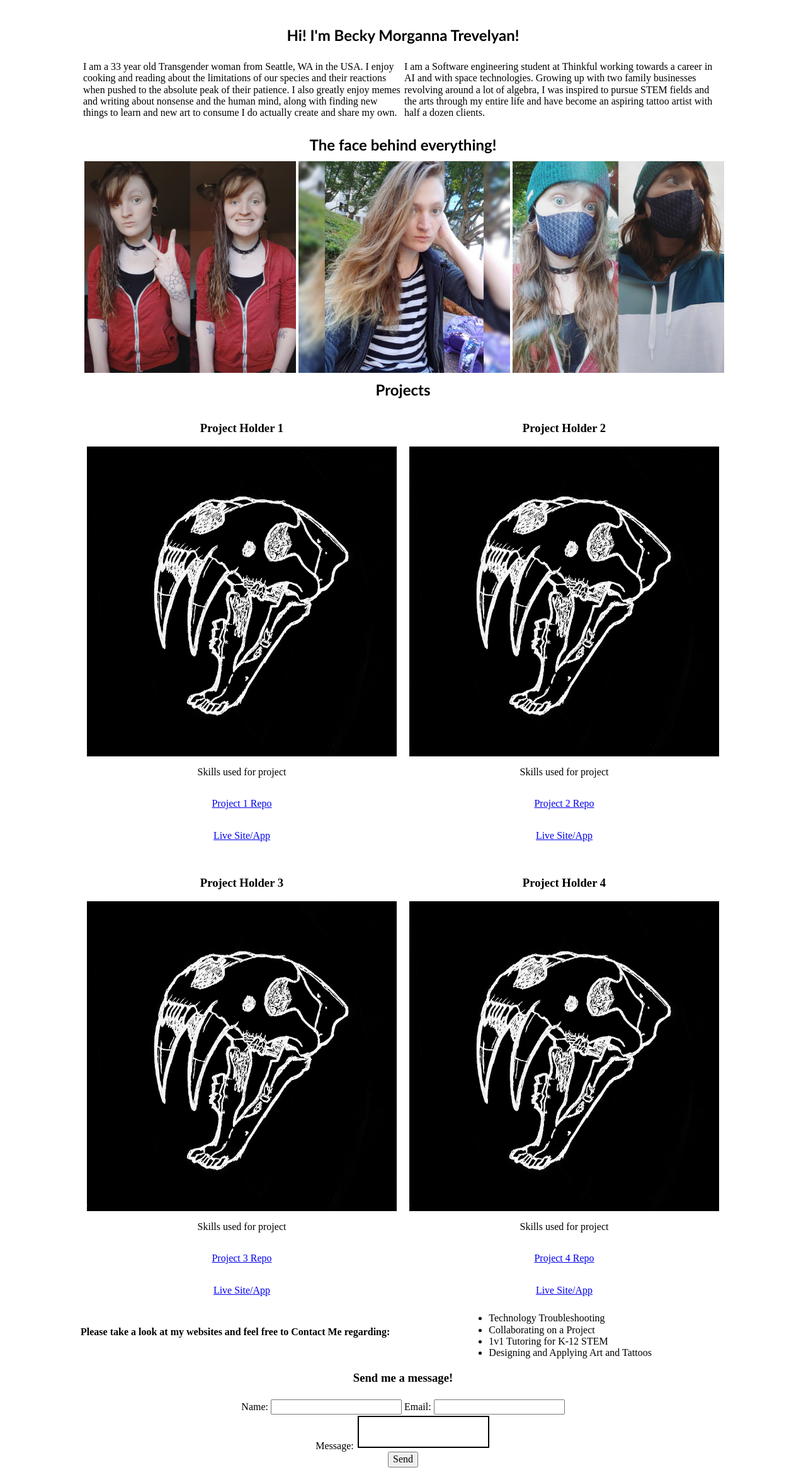
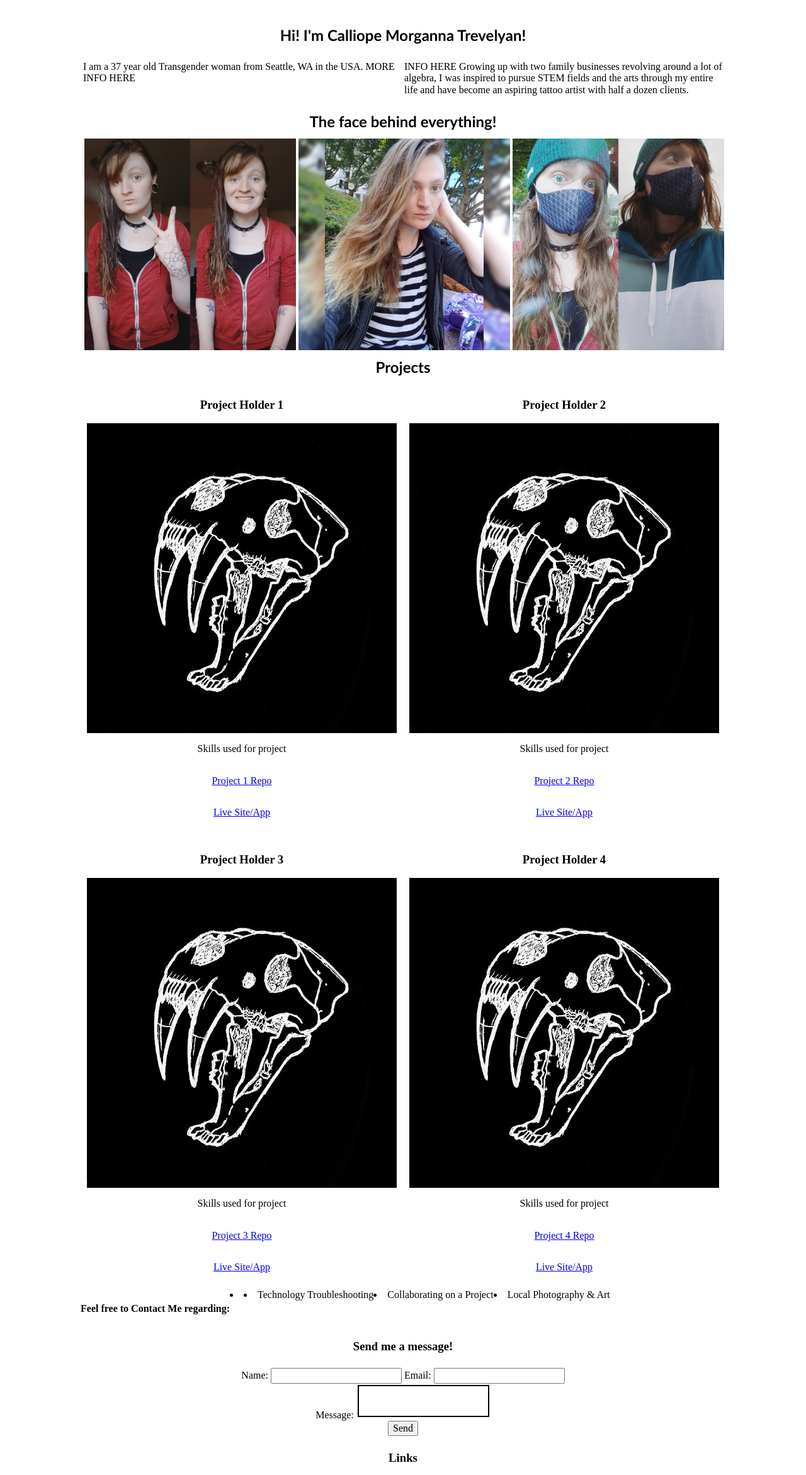
Before and after one commit to BTrevelyan/portfolio, a plain HTML site: page index.html in a window 1280 px wide. Shown: the part 143-2485 px from the top of the page at 63% size. Drawn offline with nearby package versions, Linux system fonts and the light colour scheme; a script that the page names is missing.

Commit message:
Update index.html
2005 name update

```diff
--- a/index.html
+++ b/index.html
@@ -11,7 +11,7 @@
 <header>
   <section id="home">
   <h1>
-    <strong>Becky Trevelyan</strong>
+    <strong>Calliope Trevelyan</strong>
   </h1>
   <h2>
     Abstract Conceptual Artist
@@ -30,19 +30,15 @@
 <main>
   <section id="about">
   <h2>
-  Hi! I'm Becky Morganna Trevelyan!
+  Hi! I'm Calliope Morganna Trevelyan!
   </h2>
     <div class="group">
       <div class="item">
-      <p>I am a 33 year old Transgender woman from Seattle, WA in the USA.
-        I enjoy cooking and reading about the limitations of our species and their reactions
-        when pushed to the absolute peak of their patience. I also greatly enjoy memes
-        and writing about nonsense and the human mind, along with finding new things
-        to learn and new art to consume I do actually create and share my own.</p>
+      <p>I am a 37 year old Transgender woman from Seattle, WA in the USA.
+          MORE INFO HERE</p>
     </div>
       <div class="item">
-          <p>I am a Software engineering student at Thinkful working towards a career
-          in AI and with space technologies. Growing up with two family businesses
+          <p>INFO HERE Growing up with two family businesses
           revolving around a lot of algebra, I was inspired to pursue STEM fields and
           the arts through my entire life and have become an aspiring tattoo artist
           with half a dozen clients.</p>
@@ -111,13 +107,12 @@
       </div>
   </section>
   <section id="contactMe" class="center">
-<h4>Please take a look at my websites and feel free to Contact Me regarding:</h4>
-  <ul>
+<h4>Feel free to Contact Me regarding:</h4>
+  <li></li>
     <li>Technology Troubleshooting</li>
     <li>Collaborating on a Project</li>
-    <li>1v1 Tutoring for K-12 STEM</li>
-    <li>Designing and Applying Art and Tattoos</li>
-  </ul>
+    <li>Local Photography & Art</li>
+
   </section>
   <section>
     <h3>Send me a message!</h3>
@@ -137,8 +132,8 @@
   <section id="logos">
     <h3>Links</h3>
     <div class="group">
-    <div class="item"><a href="mailto:becky.trevelyan@gmail.com" target="_blank"><img src="images/Gmail_Icon.png" alt="Gmail" width="100" height="100"></a></div>
-    <div class="item"><a href="https://www.linkedin.com/in/beckymtrevelyan/" target="_blank"><img src="images/LI-In-Bug.png"  alt="LinkedIn" width="120" height="100"></a></div>
+    <div class="item"><a href="mailto:calliope.trevelyan@gmail.com" target="_blank"><img src="images/Gmail_Icon.png" alt="Gmail" width="100" height="100"></a></div>
+    <div class="item"><a href="https://www.linkedin.com/in/ctrevelyan/" target="_blank"><img src="images/LI-In-Bug.png"  alt="LinkedIn" width="120" height="100"></a></div>
     <div class="item"><a href="https://github.com/BTrevelyan" target="_blank"><img src="images/GitHub-Mark-120px-plus.png"  alt="GitHub" width="100" height="100"></a></div>
     <div class="item"><a href="https://instagram.com/aarkanumdesigns" target="_blank"><img src="images/800px-Instagram-Icon.png"  alt="Instagram" width="100" height="100"></a></div>
     </div>
@@ -147,7 +142,7 @@
 
 <footer>
     <h3>
-      <strong>Becky Trevelyan 2020 ©</strong>
+      <strong>Calliope Trevelyan 2025 ©</strong>
     </h3>
 </footer>
   <script src="script.js"></script>
```
